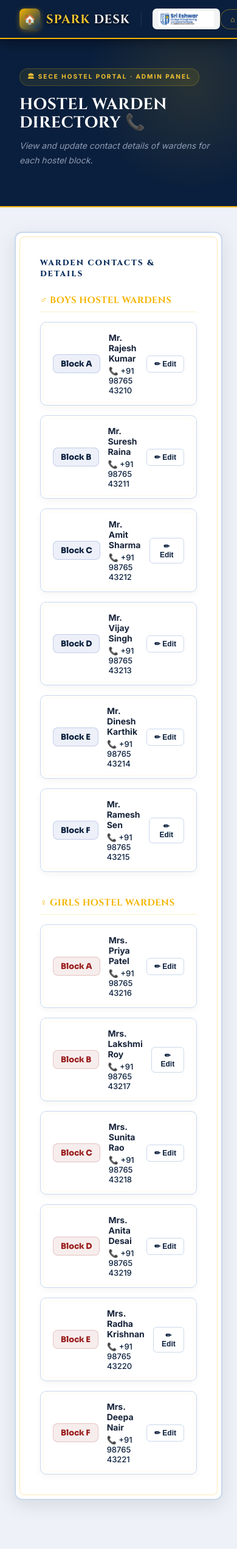
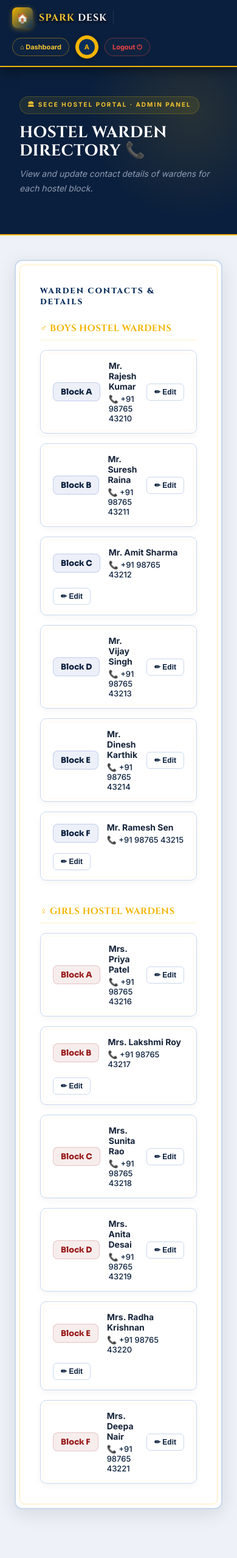
Before and after one commit to Ragul-20/Spark_desk, a Flask app: page /admin/wardens in a window 390 px wide. Shown: the whole page at 61% size. Run offline with Flask 3, Linux system fonts and the light colour scheme; the visitor is signed in with stand-in values (Sample User, id 1); data comes from the database, SQL or seed files in the repository.

Commit message:
Enhance responsive design for mobile view
Added responsive styles for navbar and user interface elements.

```diff
--- a/templates/wardens.html
+++ b/templates/wardens.html
@@ -51,6 +51,28 @@
     .nb-link.active { background: var(--gold); border-color: var(--gold); color: #0A2E5C; }
     .nb-link.logout { border-color: rgba(239, 68, 68, 0.4); color: #ef4444; }
     .nb-link.logout:hover { background: rgba(239, 68, 68, 0.1); border-color: #ef4444; }
+
+    @media (max-width: 768px) {
+      .navbar { flex-wrap: wrap; height: auto; min-height: 64px; row-gap: 12px; padding: 12px 20px; }
+      .nb-left, .nb-right { flex-wrap: wrap; row-gap: 10px; column-gap: 10px; }
+      .nb-right { width: 100%; justify-content: flex-start; }
+      .nb-logo-wrap { display: none; }
+      .user-chip { max-width: 160px; }
+      .hero { padding: 32px 20px 48px; }
+      .page-wrap { padding: 32px 16px 60px; }
+      .card { padding: 24px 20px; }
+      .modal { padding: 28px 22px; }
+      .warden-card { flex-wrap: wrap; }
+    }
+
+    @media (max-width: 480px) {
+      .nb-name { font-size: 16px; }
+      .nb-link { padding: 7px 12px; font-size: 11px; }
+      .admin-badge { display: none; }
+      .user-chip span { display: none; }
+      .user-chip { max-width: none; padding: 5px; }
+    }
+
 
     /* HERO */
     .hero { position: relative; background: radial-gradient(circle at 80% 20%, #0A1F3D 0%, #0A1F3D 100%); border-bottom: 2px solid var(--gold); color: white; padding: 48px 32px 64px; text-align: left; overflow: hidden; }
```
